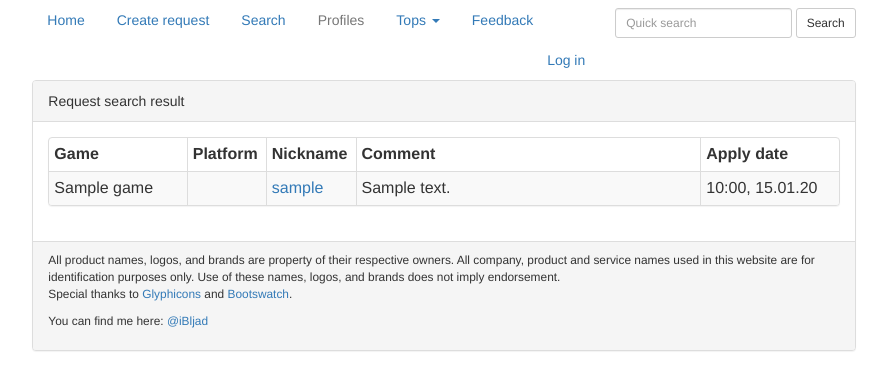
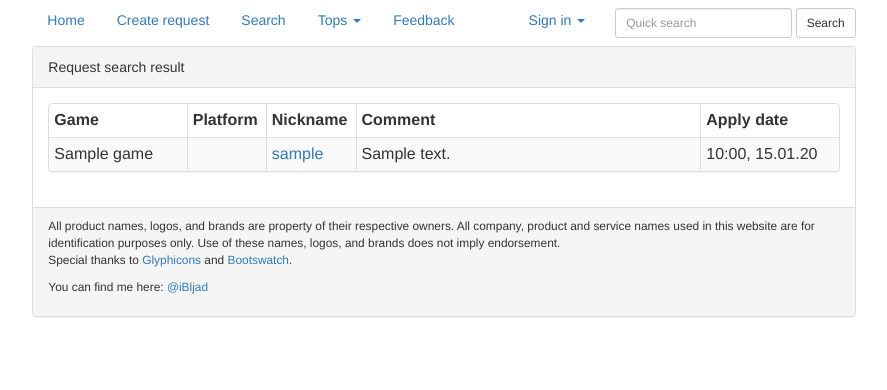
Before and after one commit to iBljad/cts_site, a Django app: template cts_app/templates/cts_app/result.html in a window 1280 px wide. Shown: the top 390 px of the page, without its empty margins (196-1083 px from the left). Run offline with Django 3.2, Linux system fonts and the light colour scheme; the template is opened without the code that fills it: most values are stand-ins (such as "Sample title", 1, 10 or a date in 2020); some libraries are stand-ins or nearby versions.

Commit message:
internat-n prepare

```diff
--- /dev/null
+++ b/cts_app/templates/base.html
@@ -0,0 +1 @@
+{% extends 'cts_app/base.html' %}
--- a/cts_app/templates/cts_app/base.html
+++ b/cts_app/templates/cts_app/base.html
@@ -54,7 +54,7 @@
             border-bottom: 5px solid #2a9fd6;
         }
     </style>
-    <title>Go Play Coop — {% block headtitle %} {% endblock %}
+    <title>Go Play Coop — {% block head_title %} {% endblock %}
         {#        {% if nbar == 'home' %} — Home{% endif %}#}
         {#        {% if nbar == 'create' %} — Create Game Request{% endif %}#}
         {#        {% if nbar == 'search' %} — Search for Game Requests{% endif %}#}
@@ -109,10 +109,6 @@
                 <a href="#" data-toggle="modal" data-target="#createModal">Create request</a>
             </li>
             <li class="{% if nbar == 'search' %}active{% endif %}"><a href="{% url 'cts_app:search' %}">Search</a></li>
-            <li class="{% if nbar == 'profile' %}active{% endif %} {% if not user.is_authenticated %} disabled{% endif %}">
-                <a href="{% if user.is_authenticated %}
-                    {% url 'cts_app:profile' user.username %}{% else %}# {% endif %}">Profiles</a>
-            </li>
             <li class="dropdown  {% if nbar == 'tops' %}active{% endif %}">
                 <a class="dropdown-toggle" data-toggle="dropdown" href="#" aria-expanded="false">
                     Tops <span class="caret"></span>
@@ -139,16 +135,37 @@
             </button>
             </form>
 
-            {% if user.is_authenticated %}
-                <li class="navbar-right"><a
-                        href="{% url 'cts_app:login' %}?action=logout&next={{ request.get_full_path|urlencode }}">Log
-                    out</a></li>
-            {% else %}
-                <li class="{% if nbar == 'Log in/register' %}active{% endif %} navbar-right"><a
-                        href="{% url 'cts_app:login' %}?action=login&next={{ request.get_full_path|urlencode }}">Log
-                    in</a></li>
-            {% endif %}
 
+            <li class="dropdown navbar-right  {% if nbar == 'tops' %}active{% endif %}">
+                <a class="dropdown-toggle" data-toggle="dropdown" href="#" aria-expanded="false">
+                    {% if user.is_authenticated %}
+                        <img src="{{ user.socialaccount_set.all.0.get_avatar_url }}" height="25" width="25"/>
+                        {{ user.first_name }}
+{#                        {{ user.last_name }}#}
+                    {% else %}
+                        Sign in
+                    {% endif %}
+                    <span class="caret"></span>
+                </a>
+                <ul class="dropdown-menu">
+
+                    {% if not user.is_authenticated %}
+                        <li><a id="site_login" href="/accounts/login">Sign in</a></li>
+                        <li><a id="site_login" href="/accounts/signup">Sign up</a></li>
+
+                        <li><a id="facebook_login" href="/accounts/facebook/login">Sign in with
+                            Facebook</a></li>
+                        <li><a id="twitter_login" href="/accounts/twitter/login">Sign in with
+                            Twitter</a>
+                        <li><a id="google_login" href="/accounts/google/login">Sign in with
+                            Google</a></li>
+                        <li><a id="vk_login" href="/accounts/vk/login">Sign in with VK</a></li>
+                    {% else %}
+                        <li><a href="{% url 'cts_app:profile' user.username %}">Profile</a></li>
+                        <li><a id="logout" href="/accounts/logout">Logout</a></li>
+                    {% endif %}
+                </ul>
+            </li>
         </ul>
 
 
@@ -173,11 +190,6 @@
                         </li>
                         <li class="{% if nbar == 'search' %}active{% endif %}"><a href="{% url 'cts_app:search' %}">Search</a>
                         </li>
-                        {% if user.is_authenticated %}
-                            <li class="{% if nbar == 'profile' %}active{% endif %}">
-                                <a href="{% url 'cts_app:profile' user.username %}">Profiles</a>
-                            </li>
-                        {% endif %}
                         <li class="dropdown  {% if nbar == 'tops' %}active{% endif %}">
                             <a class="dropdown-toggle" data-toggle="dropdown" href="#" aria-expanded="false">
                                 Tops <span class="caret"></span>
@@ -238,7 +250,7 @@
                             <div class="alert alert-dismissible alert-{{ message.level_tag }} col-sm-6">
                                 <button type="button" class="close" data-dismiss="alert">&times;</button>
                                 {{ message }}
-                            </div>
+                            </div><br/>
                         {% endfor %}
                         <div class="col-sm-3">
                         </div>
--- a/cts_app/urls.py
+++ b/cts_app/urls.py
@@ -15,5 +15,7 @@ urlpatterns = [
     url(r'^reqdel/(?P<req_id>[0-9]+)$', view=views.reqdel, name='reqdel'),
     url(r'^top/(?P<entity>.*)$', view=views.top, name='top'),
     url(r'^feedback', view=views.contact, name='contact'),
+    url(r'^accounts/logout/$', 'django.contrib.auth.views.logout', {'next_page': '/'}),
+    url(r'^accounts/', include('allauth.urls')),
 
 ]
--- a/cts_site/urls.py
+++ b/cts_site/urls.py
@@ -20,4 +20,7 @@ urlpatterns = [
     url(r'^', include('cts_app.urls', namespace='cts_app')),
     url(r'^cts_app/', include('cts_app.urls', namespace='cts_app')),
     url(r'^admin/', admin.site.urls),
+    url(r'^accounts/logout/$', 'django.contrib.auth.views.logout', {'next_page': '/'}),
+    url(r'^accounts/', include('allauth.urls')),
+    url(r'^i18n/', include('django.conf.urls.i18n')),
 ]
```
Also changed, not shown: cts_app/forms.py (+10 -0 lines), cts_app/models.py (+22 -0 lines), cts_app/templates/cts_app/index.html (+18 -1 lines), cts_app/views.py (+26 -2 lines), cts_app/migrations/0002_auto_20160604_1428.py (added), db.sqlite3.
